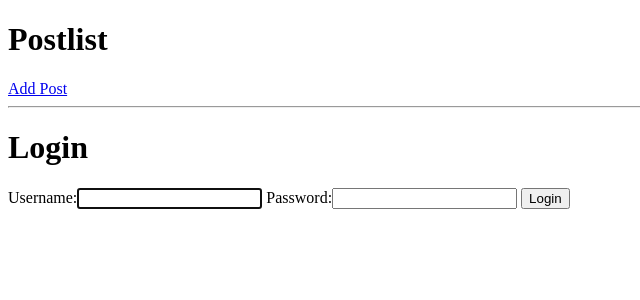
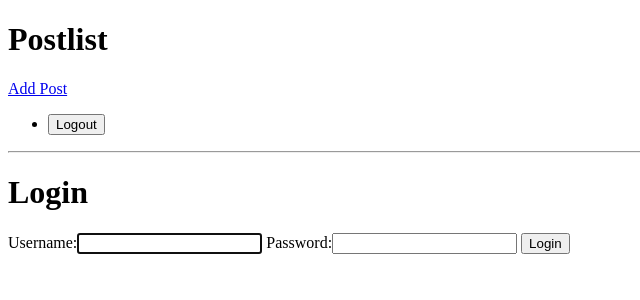
Before and after one commit to Haris1337/Tutorial1, a Django app: page /accounts/login/ in a window 1280 px wide. Shown: the top 300 px of the page, without its empty margins (0-640 px from the left). Run offline with Django 3.2, Linux system fonts and the light colour scheme.

Commit message:
fixed login/logout/register and has to be auth to add post

```diff
--- /dev/null
+++ b/bug.txt
@@ -0,0 +1,4 @@
+1.The URL pathing keeps adding up and screws the redirection.
+
+2.When you login manually you should be redirected to the "post". If you log in via the add post
+you should return to the "add" url
--- a/mysite/accounts/templates/accounts/login.html
+++ b/mysite/accounts/templates/accounts/login.html
@@ -4,6 +4,9 @@
 	<form class= "site-form"action="/accounts/login/"method="post">
 	{% csrf_token %}
 	{{ form }}
+	{% if request.GET.next %}
+		<input type="hidden"name="next"="{{request.GET.next}}">
+	{% endif %}
 	<input type="submit"value="Login">
 	</form>
 
--- a/mysite/accounts/urls.py
+++ b/mysite/accounts/urls.py
@@ -6,6 +6,7 @@ app_name = 'accounts'
 urlpatterns = [
 
 	url(r'^signup/$', views.signup_view, name="signup"),
-	url(r'^login/$', views.login_view, name="login"),
+    url(r'^login/$', views.login_view, name="login"),
+	url(r'^logout/$', views.logout_view, name="logout")
 
 ]
--- a/mysite/accounts/views.py
+++ b/mysite/accounts/views.py
@@ -1,7 +1,11 @@
 from django.shortcuts import render, redirect
 from django.contrib.auth.forms import UserCreationForm, AuthenticationForm
-from django.contrib.auth import login
+from django.contrib.auth import login, logout
 from django.contrib.auth.models import User
+from django.http import HttpResponseRedirect
+
+
+
 
 
 def signup_view(request):
@@ -9,6 +13,7 @@ def signup_view(request):
 		form = UserCreationForm(request.POST) #Post data with the post request in to UCF
 		if form.is_valid():
 			user = form.save()
+			user.backend = 'django.contrib.auth.backends.ModelBackend' #hackerboy
 			login(request, user) #log the user in
 			return redirect ('/post') #application blog, url post.
 	else:
@@ -23,9 +28,22 @@ def login_view(request):
 			#log the user in
 			user = form.get_user()
 			login(request, user)
-			return redirect('/post') #redirect to post
+			#if 'next' in request.POST:
+			#	return redirect(request.POST.get('next'))
+			#else:
+		return redirect('/post') #redirect to post
 
 	else:
 		form = AuthenticationForm() #if not valid, will send to previous form and post errors
 
 	return render(request, 'accounts/login.html', {'form':form})
+
+def logout_view(request):
+	if request.method == 'POST':
+		logout(request)
+		return redirect('/post')
+	else:
+		print request.user
+		print request.method
+		print "hello get"
+		return redirect('/post')
--- a/mysite/blog/templates/partials/header.html
+++ b/mysite/blog/templates/partials/header.html
@@ -1,3 +1,4 @@
+{% load staticfiles%}
 <!DOCTYPE html>
 <html>
 <head>
@@ -8,5 +9,16 @@
 <header>
 <h1>Postlist</h1>
 <a href="/blog/add">Add Post</a>
+<nav>
+	<ul>
+		<li>
+			<form class="logout-link" action="accounts/logout/" method="post">
+				{% csrf_token %}
+				<button type="submit">Logout</button>
+			</form>
+		</li>
+	</ul>
+</nav>
 <hr>
+
 </header>
--- a/mysite/blog/views.py
+++ b/mysite/blog/views.py
@@ -1,6 +1,7 @@
 from django.shortcuts import render, redirect
 from django.contrib.auth.models import User
 from .models import Post
+from django.contrib.auth.decorators import login_required
 
 #Prints the 10 first objects in the list
 def post_list(request):
@@ -14,6 +15,7 @@ def post_list(request):
 
 
 #adds a new object to the list using title, author and body
+@login_required(login_url="/accounts/login")
 def add(request):
 
 	if(request.method == 'POST'):
```
Also changed, not shown: mysite/db.sqlite3, 3 other files.
